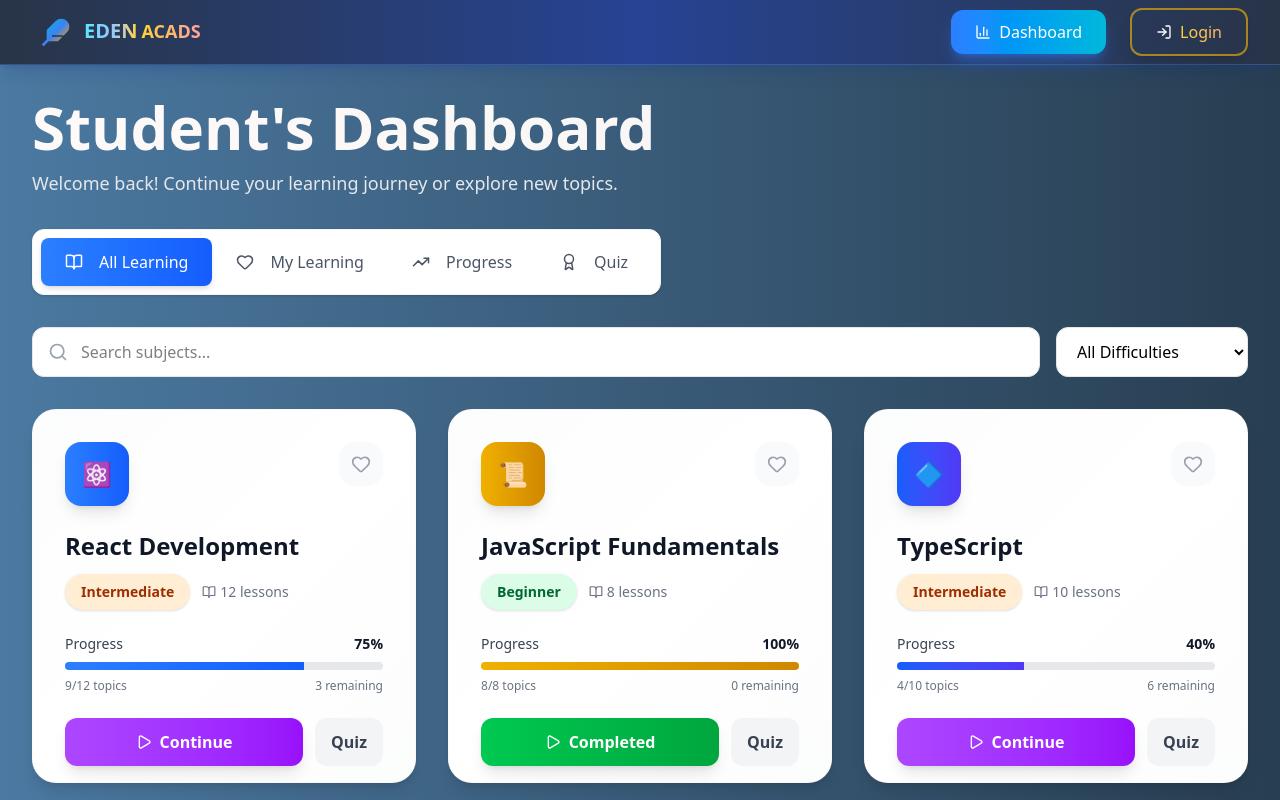
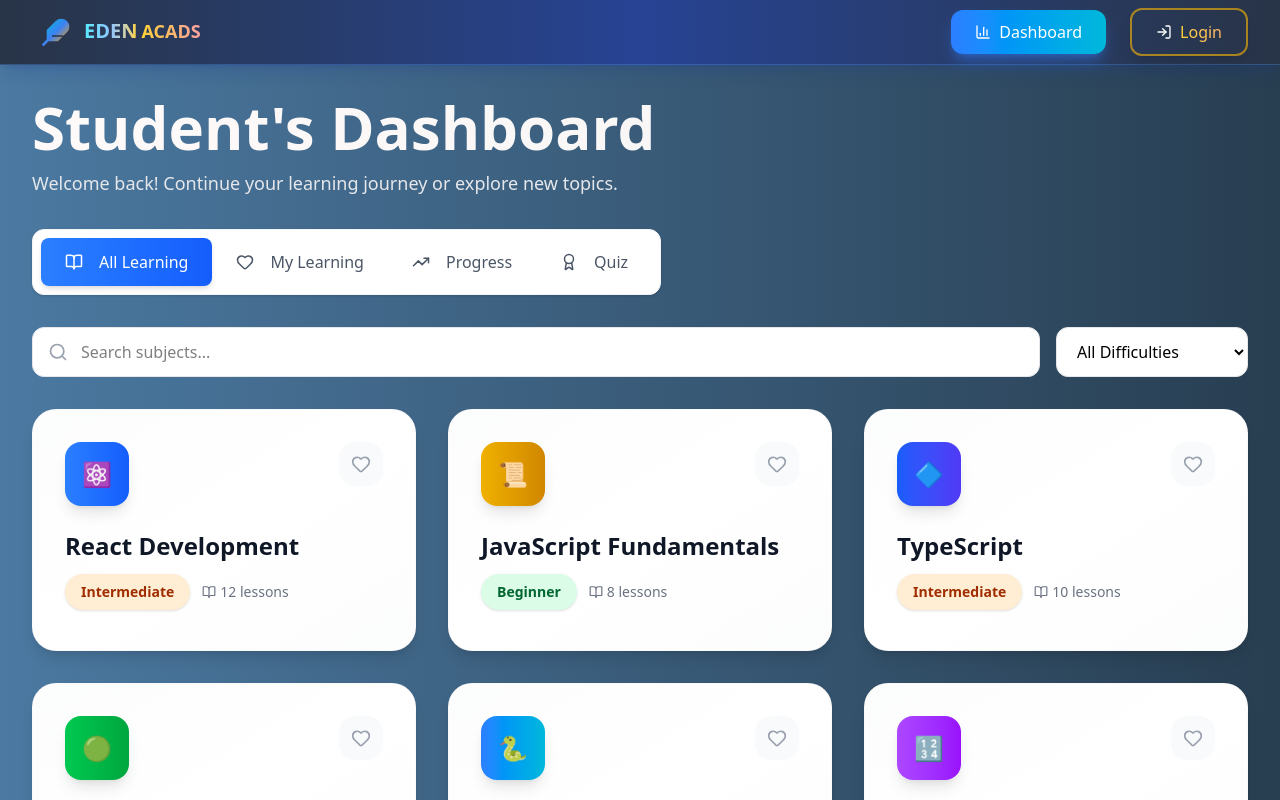
Before and after one commit to Ayush4958/-Eden-Acads, a React (Vite) app: page /dashboard in a window 1280 px wide. Shown: the top 800 px of the page. Built offline with nearby package versions, Linux system fonts and the light colour scheme; no server answers.

Commit message:
All leraning UI changes

```diff
--- a/src/components/AllLearnings.jsx
+++ b/src/components/AllLearnings.jsx
@@ -48,41 +48,6 @@ function AllLearnings( {filteredCourses , favorites , toggleFavorite , getDiffic
                         </div>
                       </div>
 
-                      {/* Progress Section */}
-                      <div className="mb-6">
-                        <div className="flex justify-between items-center mb-2">
-                          <span className="text-sm font-medium text-gray-700">Progress</span>
-                          <span className="text-sm font-bold text-gray-900">{course.progress}%</span>
-                        </div>
-                        <div className="w-full bg-gray-200 rounded-full h-2 overflow-hidden">
-                          <div
-                            className={`h-2 bg-gradient-to-r ${course.bgGradient} transition-all duration-500`}
-                            style={{ width: `${course.progress}%` }}
-                          ></div>
-                        </div>
-                        <div className="flex justify-between items-center mt-2">
-                          <span className="text-xs text-gray-500">
-                            {course.topicsCompleted}/{course.totalTopics} topics
-                          </span>
-                          <span className="text-xs text-gray-500">
-                            {course.totalTopics - course.topicsCompleted} remaining
-                          </span>
-                        </div>
-                      </div>
-
-                      {/* Action Buttons */}
-                      <div className="flex gap-3">
-                        <button className={`flex-1 py-3 px-4 rounded-xl text-white font-semibold transition-all duration-200 ${getButtonStyle(course.progress)} shadow-lg hover:shadow-xl transform hover:scale-105`}>
-                          <span className="flex items-center justify-center gap-2">
-                            <Play size={16} />
-                            {getButtonText(course.progress)}
-                          </span>
-                        </button>
-                        <button className="px-4 py-3 bg-gray-100 hover:bg-gray-200 text-gray-700 rounded-xl font-semibold transition-all duration-200 transform hover:scale-105">
-                          Quiz
-                        </button>
-                      </div>
-
                     </div>
                   </div>
                 </div>
```
